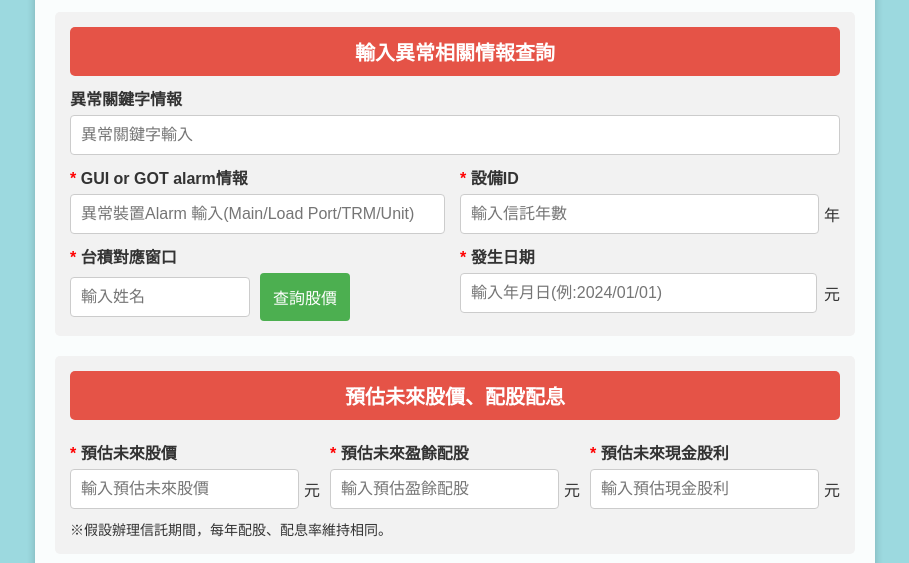
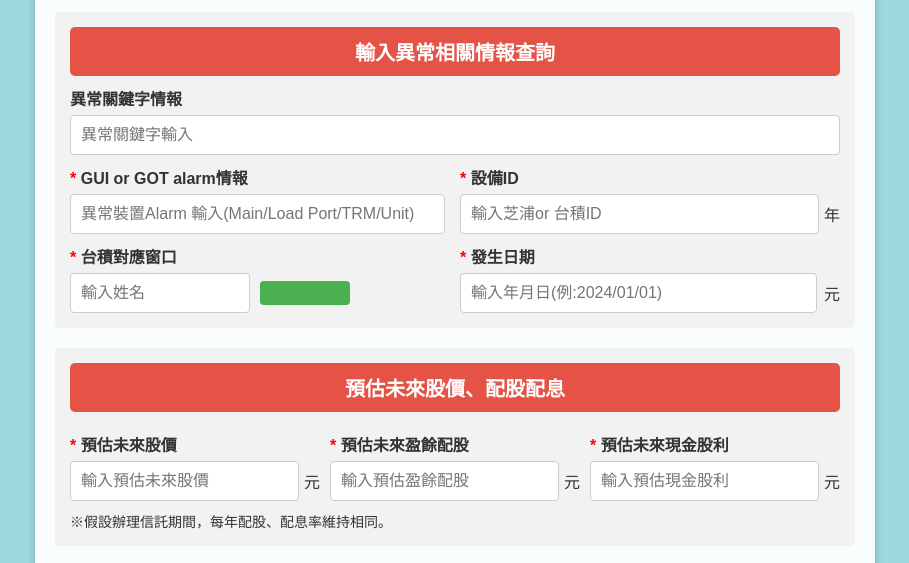
Before and after one commit to Qwata-wang/qwata0617, a plain HTML site: page index.html in a window 1280 px wide. Shown: the part 173-736 px from the top of the page, without its empty margins (185-1094 px from the left). Drawn offline with Linux system fonts and the light colour scheme.

Commit message:
Update index.html

```diff
--- a/index.html
+++ b/index.html
@@ -165,7 +165,7 @@
                     <div style="flex: 1;">
                         <label for="trustYears"><span style="color: red;">*</span> 設備ID</label>
                         <div class="input-unit-wrapper">
-                            <input type="number" id="trustYears" name="trustYears" placeholder="輸入信託年數" required>
+                            <input type="number" id="trustYears" name="trustYears" placeholder="輸入芝浦or 台積ID" required>
                             <span class="unit">年</span>
                         </div>
                     </div>
@@ -177,7 +177,7 @@
                     <label for="stockCode"><span style="color: red;">*</span> 台積對應窗口</label>
                     <div class="input-unit-wrapper" style="display: flex; align-items: center; gap: 10px;">
                         <input type="number" id="stockCode" name="stockCode" placeholder="輸入姓名" required style="width: 180px;">
-                        <button type="button" class="stock-button" onclick="window.open('https://tw.stock.yahoo.com/', '_blank')" style="flex-shrink: 0;">查詢股價</button>
+                        <button type="button" class="stock-button" onclick="window.open('https://tw.stock.yahoo.com/', '_blank')" style="flex-shrink: 0;"輸入查詢</button>
                     </div>
                 </div>
 
```
